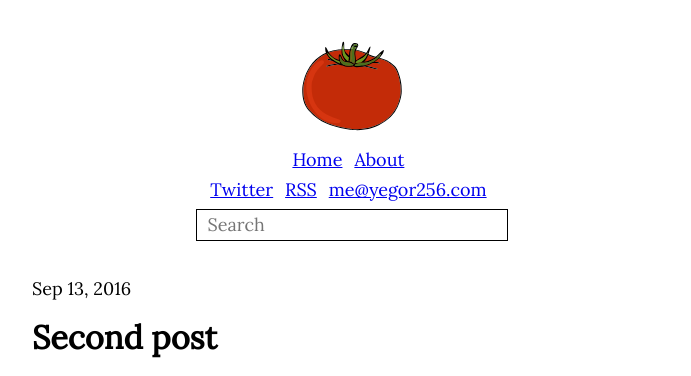
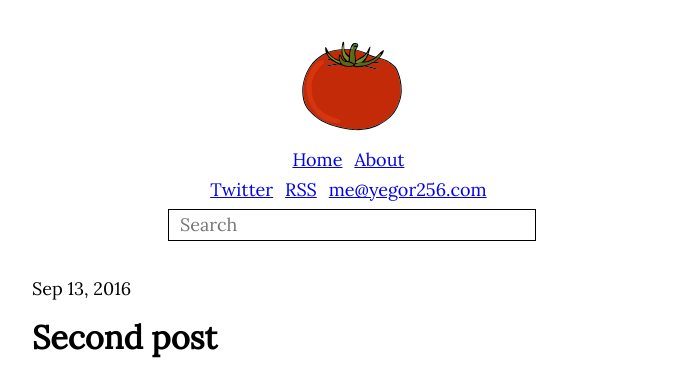
Before and after one commit to yegor256/bloghacks, a Jekyll site: the page built from index.html, in a window 1280 px wide. Shown: the top 376 px of the page, without its empty margins (288-979 px from the left). Built offline with Jekyll 4.4.1, drawn with Linux system fonts in a browser that asks for light colours; the list of posts is cut into pages by our own code.

Commit message:
wider search

```diff
--- a/_layouts/default.html
+++ b/_layouts/default.html
@@ -30,7 +30,7 @@
         <div>
           <form method="get" action="https://www.google.com/search">
             <input name="sitesearch" value="bloghacks.yegor256.com" type="hidden"/>
-            <input type="text" name="q" placeholder="Search" autocomplete="off" size="25"/>
+            <input type="text" name="q" placeholder="Search" autocomplete="off" size="30"/>
           </form>
         </div>
       </header>
```
